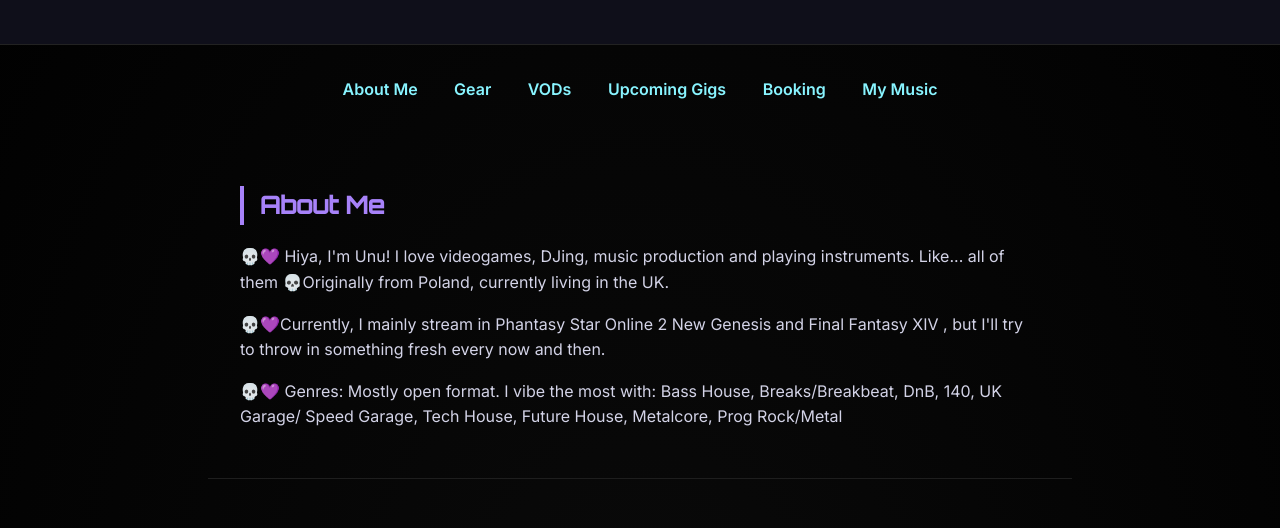
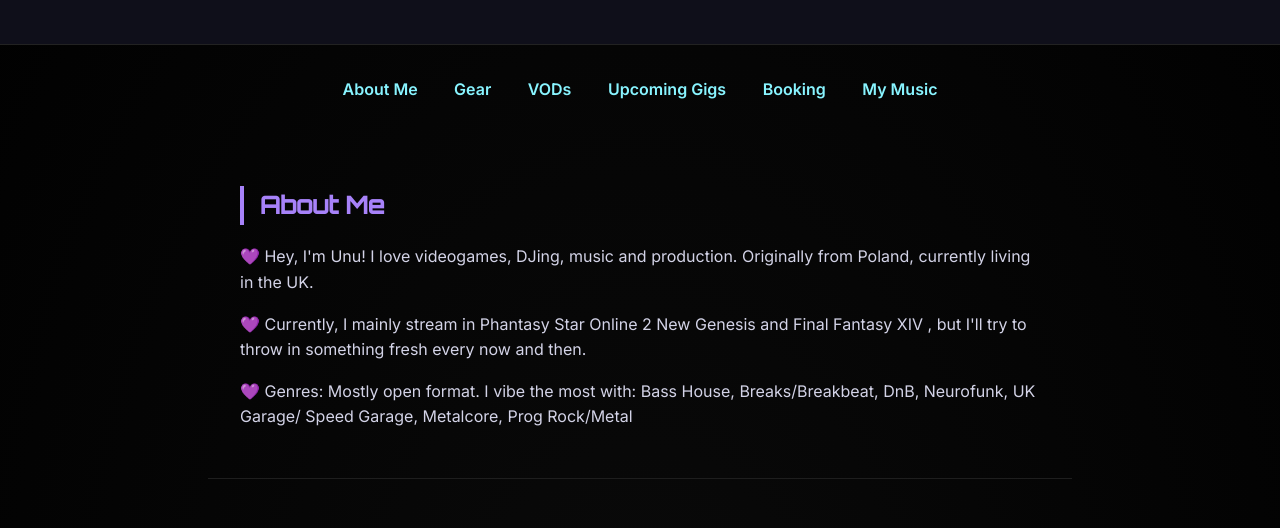
Before and after one commit to unu808/unu808-site, a plain HTML site: page index.html in a window 1280 px wide. Shown: the part 236-764 px from the top of the page. Drawn offline with Linux system fonts and the light colour scheme.

Commit message:
Update index.html

```diff
--- a/index.html
+++ b/index.html
@@ -96,9 +96,9 @@
 
   <section id="about">
     <h2>About Me</h2>
-    <p>💀💜 Hiya, I'm Unu! I love videogames, DJing, music production and playing instruments. Like... all of them 💀Originally from Poland, currently living in the UK.</p>
-    <p>💀💜Currently, I mainly stream in Phantasy Star Online 2 New Genesis and Final Fantasy XIV , but I'll try to throw in something fresh every now and then.</p>
-    <p>💀💜 Genres: Mostly open format. I vibe the most with: Bass House, Breaks/Breakbeat, DnB, 140, UK Garage/ Speed Garage, Tech House, Future House, Metalcore, Prog Rock/Metal</p>
+    <p>💜 Hey, I'm Unu! I love videogames, DJing, music and production. Originally from Poland, currently living in the UK.</p>
+    <p>💜 Currently, I mainly stream in Phantasy Star Online 2 New Genesis and Final Fantasy XIV , but I'll try to throw in something fresh every now and then.</p>
+    <p>💜 Genres: Mostly open format. I vibe the most with: Bass House, Breaks/Breakbeat, DnB, Neurofunk, UK Garage/ Speed Garage, Metalcore, Prog Rock/Metal</p>
   </section>
 
   <section id="gear">
```
